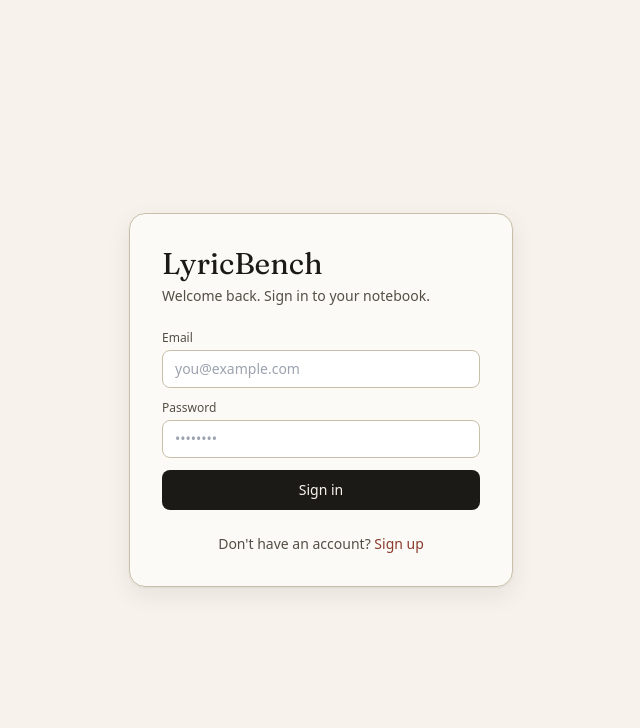
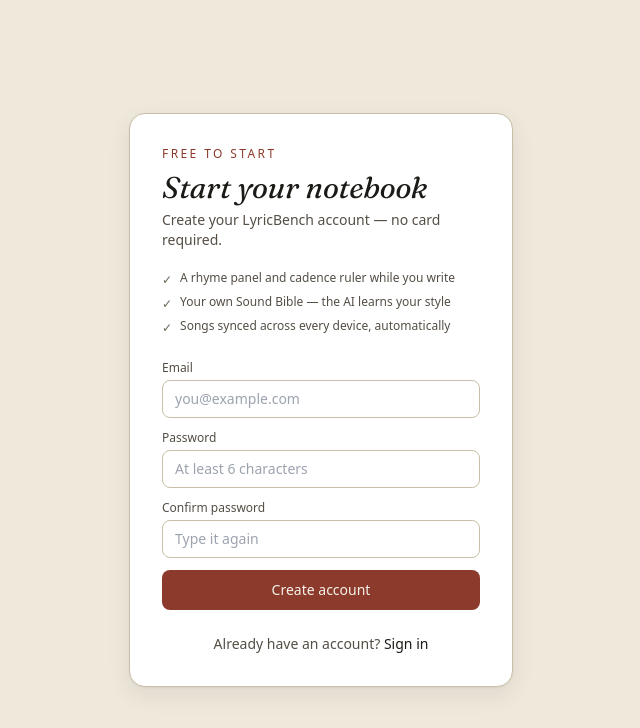
Before and after one commit to preciousprincee/Lyricsbench, a React (Vite) app in the folder frontend/: page /signup in a window 1280 px wide. Before the commit this address led to /login. Shown: the top 728 px of the page, without its empty margins (319-959 px from the left). Built offline with nearby package versions, Linux system fonts and the light colour scheme; no server answers.

Commit message:
fixed issues

```diff
--- a/frontend/src/App.jsx
+++ b/frontend/src/App.jsx
@@ -5,6 +5,7 @@
 import ProtectedRoute from './components/ProtectedRoute.jsx'
 import Layout from './components/Layout.jsx'
 import Login from './pages/Login.jsx'
+import Register from './pages/Register.jsx'
 import Onboarding from './pages/Onboarding.jsx'
 import SoundBible from './pages/SoundBible.jsx'
 import Library from './pages/Library.jsx'
@@ -42,6 +43,7 @@
   return (
     <Routes>
       <Route path="/login" element={<Login />} />
+      <Route path="/signup" element={<Register />} />
 
       <Route element={<ProtectedRoute />}>
         <Route
--- a/frontend/src/pages/Login.jsx
+++ b/frontend/src/pages/Login.jsx
@@ -1,14 +1,13 @@
 import { useState } from 'react'
-import { useNavigate, useLocation } from 'react-router-dom'
+import { Link, useNavigate, useLocation } from 'react-router-dom'
 import { useAuth } from '../context/AuthContext'
 
 export default function Login() {
-  const { signIn, signUp } = useAuth()
+  const { signIn } = useAuth()
   const navigate = useNavigate()
   const location = useLocation()
   const from = location.state?.from?.pathname || '/'
 
-  const [mode, setMode] = useState('signin') // 'signin' | 'signup'
   const [email, setEmail] = useState('')
   const [password, setPassword] = useState('')
   const [error, setError] = useState('')
@@ -19,11 +18,7 @@
     setError('')
     setBusy(true)
     try {
-      if (mode === 'signup') {
-        await signUp(email, password)
-      } else {
-        await signIn(email, password)
-      }
+      await signIn(email, password)
       navigate(from, { replace: true })
     } catch (err) {
       setError(err.message || 'Something went wrong.')
@@ -36,9 +31,7 @@
     <div className="min-h-screen bg-paper flex items-center justify-center px-4">
       <div className="w-full max-w-sm bg-white/60 border border-rule rounded-2xl shadow-notebook p-8 animate-fade-up">
         <h1 className="font-display text-3xl text-ink mb-1">LyricBench</h1>
-        <p className="text-ink-soft text-sm mb-6">
-          {mode === 'signin' ? 'Welcome back. Sign in to your notebook.' : 'Create your notebook.'}
-        </p>
+        <p className="text-ink-soft text-sm mb-6">Welcome back. Sign in to your notebook.</p>
 
         <form onSubmit={handleSubmit} className="space-y-3">
           <div>
@@ -55,13 +48,15 @@
             />
           </div>
           <div>
-            <label className="block text-xs font-medium text-ink-soft mb-1" htmlFor="password">Password</label>
+            <div className="flex items-baseline justify-between mb-1">
+              <label className="block text-xs font-medium text-ink-soft" htmlFor="password">Password</label>
+            </div>
             <input
               id="password"
               type="password"
               required
               minLength={6}
-              autoComplete={mode === 'signup' ? 'new-password' : 'current-password'}
+              autoComplete="current-password"
               value={password}
               onChange={(e) => setPassword(e.target.value)}
               className="w-full rounded-lg border border-rule bg-white px-3 py-2 text-ink text-sm focus:outline-none"
@@ -76,18 +71,15 @@
             disabled={busy}
             className="w-full bg-ink text-paper rounded-lg py-2.5 text-sm font-medium hover:bg-ink/90 disabled:opacity-50 transition"
           >
-            {busy ? 'Please wait…' : mode === 'signin' ? 'Sign in' : 'Create account'}
+            {busy ? 'Signing in…' : 'Sign in'}
           </button>
         </form>
 
         <p className="text-center text-sm text-ink-soft mt-6">
-          {mode === 'signin' ? "Don't have an account?" : 'Already have an account?'}{' '}
-          <button
-            className="text-rust font-medium hover:underline"
-            onClick={() => { setMode(mode === 'signin' ? 'signup' : 'signin'); setError('') }}
-          >
-            {mode === 'signin' ? 'Sign up' : 'Sign in'}
-          </button>
+          New to LyricBench?{' '}
+          <Link to="/signup" className="text-rust font-medium hover:underline">
+            Create an account
+          </Link>
         </p>
       </div>
     </div>
--- /dev/null
+++ b/frontend/src/pages/Register.jsx
@@ -0,0 +1,120 @@
+import { useState } from 'react'
+import { Link, useNavigate } from 'react-router-dom'
+import { useAuth } from '../context/AuthContext'
+
+const FEATURES = [
+  'A rhyme panel and cadence ruler while you write',
+  'Your own Sound Bible — the AI learns your style',
+  'Songs synced across every device, automatically',
+]
+
+export default function Register() {
+  const { signUp } = useAuth()
+  const navigate = useNavigate()
+
+  const [email, setEmail] = useState('')
+  const [password, setPassword] = useState('')
+  const [confirmPassword, setConfirmPassword] = useState('')
+  const [error, setError] = useState('')
+  const [busy, setBusy] = useState(false)
+
+  async function handleSubmit(e) {
+    e.preventDefault()
+    setError('')
+
+    if (password !== confirmPassword) {
+      setError('Passwords don\u2019t match.')
+      return
+    }
+
+    setBusy(true)
+    try {
+      await signUp(email, password)
+      navigate('/', { replace: true })
+    } catch (err) {
+      setError(err.message || 'Something went wrong.')
+    } finally {
+      setBusy(false)
+    }
+  }
+
+  return (
+    <div className="min-h-screen bg-paper-dim flex items-center justify-center px-4">
+      <div className="w-full max-w-sm bg-white border border-rule rounded-2xl shadow-notebook p-8 animate-fade-up">
+        <p className="text-xs uppercase tracking-[0.2em] text-rust mb-2">Free to start</p>
+        <h1 className="font-display text-3xl italic text-ink mb-1">Start your notebook</h1>
+        <p className="text-ink-soft text-sm mb-5">Create your LyricBench account — no card required.</p>
+
+        <ul className="space-y-1.5 mb-6">
+          {FEATURES.map((f) => (
+            <li key={f} className="flex gap-2 text-xs text-ink-soft">
+              <span className="text-moss mt-0.5">✓</span>
+              <span>{f}</span>
+            </li>
+          ))}
+        </ul>
+
+        <form onSubmit={handleSubmit} className="space-y-3">
+          <div>
+            <label className="block text-xs font-medium text-ink-soft mb-1" htmlFor="email">Email</label>
+            <input
+              id="email"
+              type="email"
+              required
+              autoComplete="email"
+              value={email}
+              onChange={(e) => setEmail(e.target.value)}
+              className="w-full rounded-lg border border-rule bg-white px-3 py-2 text-ink text-sm focus:outline-none"
+              placeholder="you@example.com"
+            />
+          </div>
+          <div>
+            <label className="block text-xs font-medium text-ink-soft mb-1" htmlFor="password">Password</label>
+            <input
+              id="password"
+              type="password"
+              required
+              minLength={6}
+              autoComplete="new-password"
+              value={password}
+              onChange={(e) => setPassword(e.target.value)}
+              className="w-full rounded-lg border border-rule bg-white px-3 py-2 text-ink text-sm focus:outline-none"
+              placeholder="At least 6 characters"
+            />
+          </div>
+          <div>
+            <label className="block text-xs font-medium text-ink-soft mb-1" htmlFor="confirm-password">Confirm password</label>
+            <input
+              id="confirm-password"
+              type="password"
+              required
+              minLength={6}
+              autoComplete="new-password"
+              value={confirmPassword}
+              onChange={(e) => setConfirmPassword(e.target.value)}
+              className="w-full rounded-lg border border-rule bg-white px-3 py-2 text-ink text-sm focus:outline-none"
+              placeholder="Type it again"
+            />
+          </div>
+
+          {error && <p className="text-rust text-sm">{error}</p>}
+
+          <button
+            type="submit"
+            disabled={busy}
+            className="w-full bg-rust text-paper rounded-lg py-2.5 text-sm font-medium hover:bg-rust/90 disabled:opacity-50 transition"
+          >
+            {busy ? 'Creating your notebook…' : 'Create account'}
+          </button>
+        </form>
+
+        <p className="text-center text-sm text-ink-soft mt-6">
+          Already have an account?{' '}
+          <Link to="/login" className="text-ink font-medium hover:underline">
+            Sign in
+          </Link>
+        </p>
+      </div>
+    </div>
+  )
+}
--- a/frontend/src/pages/Settings.jsx
+++ b/frontend/src/pages/Settings.jsx
@@ -74,7 +74,7 @@
       <section className="mb-10">
         <h2 className="font-medium mb-1">Model</h2>
         <p className="text-xs text-ink-soft mb-4">
-          The AI runs on our servers via Groq — no API key needed. Llama 3.3 70B gives the best lyric quality.
+          The AI runs on our servers via Groq — no API key needed. GPT-OSS 120B gives the best lyric quality.
         </p>
         <div className="flex flex-col gap-2">
           {MODELS.map((m) => (
```
Also changed, not shown: 2 other files (tests, documents, lock files or other folders).
